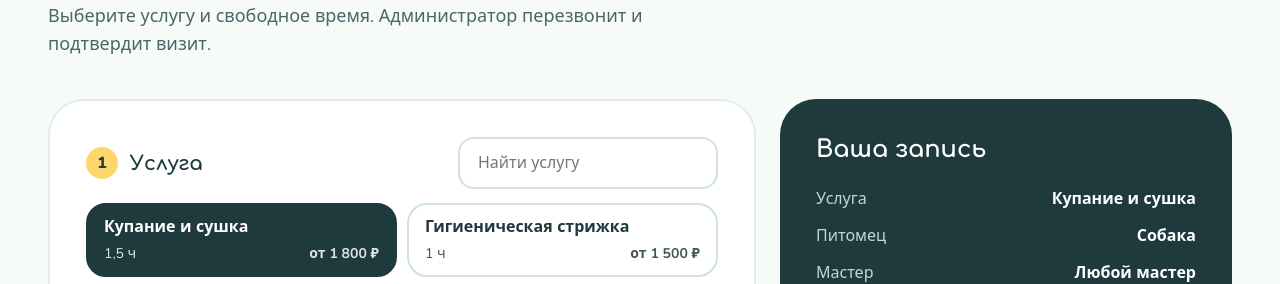
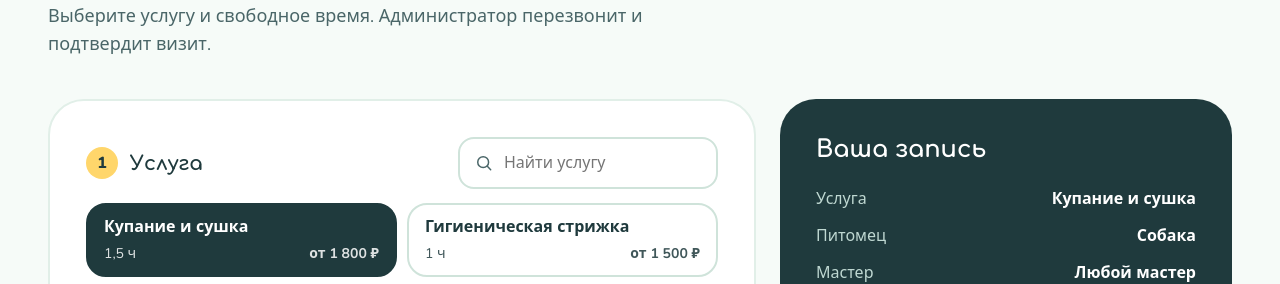
Before and after one commit to aleksan94/gruming, a Vue app: page / in a window 1280 px wide. Shown: the part 3600-3884 px from the top of the page. Built offline with nearby package versions, Linux system fonts and the light colour scheme.

Commit message:
Иконка в поиске

```diff
--- a/src/components/BookingSection.vue
+++ b/src/components/BookingSection.vue
@@ -227,14 +227,16 @@ function reset() {
           <div class="step">
             <div class="step-head">
               <h3 class="step-title"><span class="num">1</span>Услуга</h3>
+              <label class="service-search">
+                <AppIcon name="search" :size="20" />
                 <AppInput
                   v-model="serviceQuery"
                   type="search"
-                class="service-search"
                   placeholder="Найти услугу"
                   aria-label="Поиск услуги"
                   autocomplete="off"
                 />
+              </label>
             </div>
             <p v-if="searching && !shownServices.length" class="hint">Ничего не найдено — попробуйте другое слово.</p>
             <div v-else class="services">
@@ -481,8 +483,22 @@ function reset() {
 }
 
 .service-search {
+  position: relative;
   flex: 0 1 260px;
   min-width: 0;
+
+  > svg {
+    position: absolute;
+    left: 16px;
+    top: 50%;
+    transform: translateY(-50%);
+    color: var(--muted);
+    pointer-events: none;
+  }
+
+  :deep(.input) {
+    padding-left: 44px;
+  }
 }
 
 .week-nav {
--- a/src/data/salon.ts
+++ b/src/data/salon.ts
@@ -1,4 +1,5 @@
 export type IconName =
+  | 'search'
   | 'heart'
   | 'drop'
   | 'clock'
```
Also changed, not shown: src/assets/icons/search.svg (added). Lines whose indentation alone changed are shown as unchanged.
